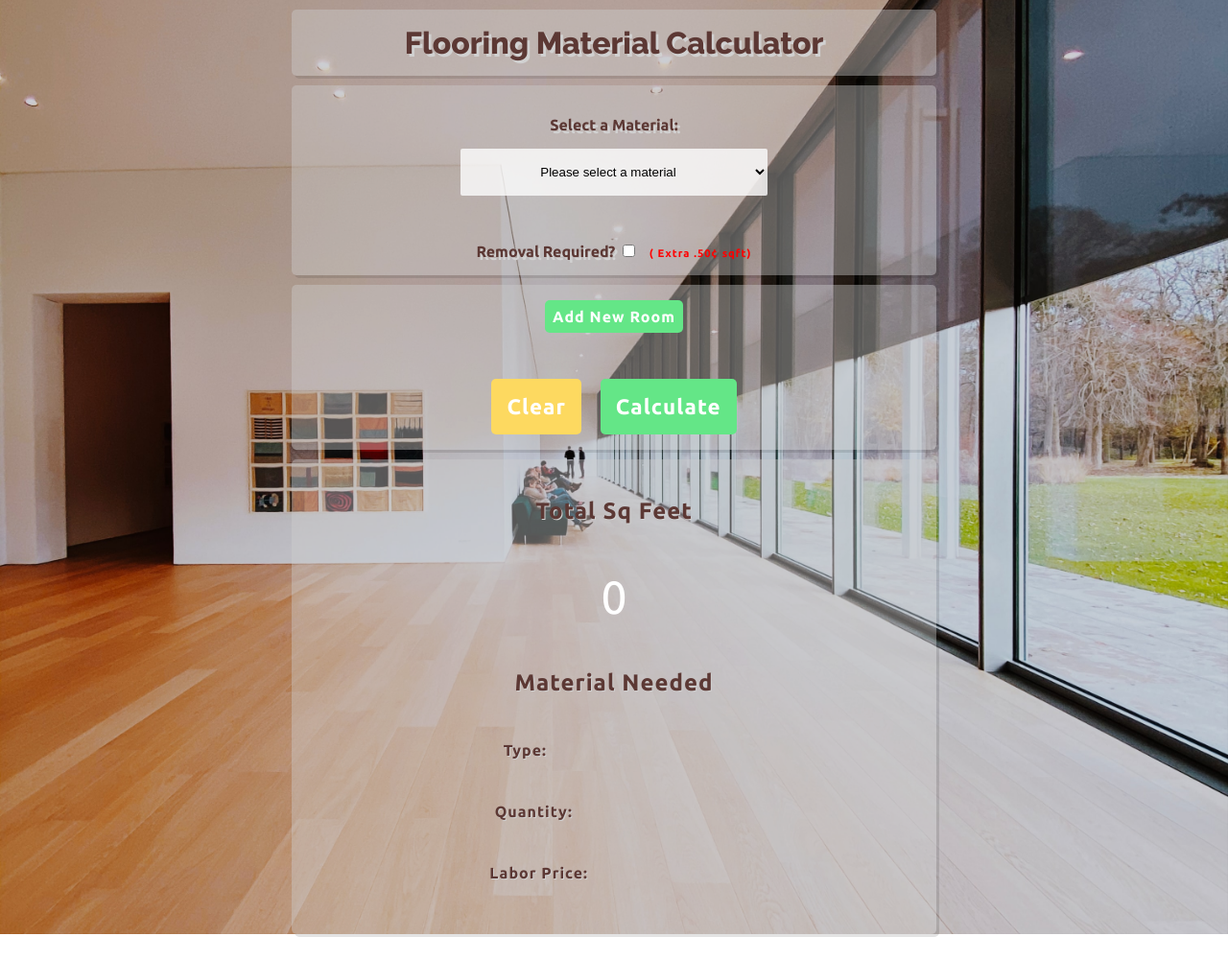
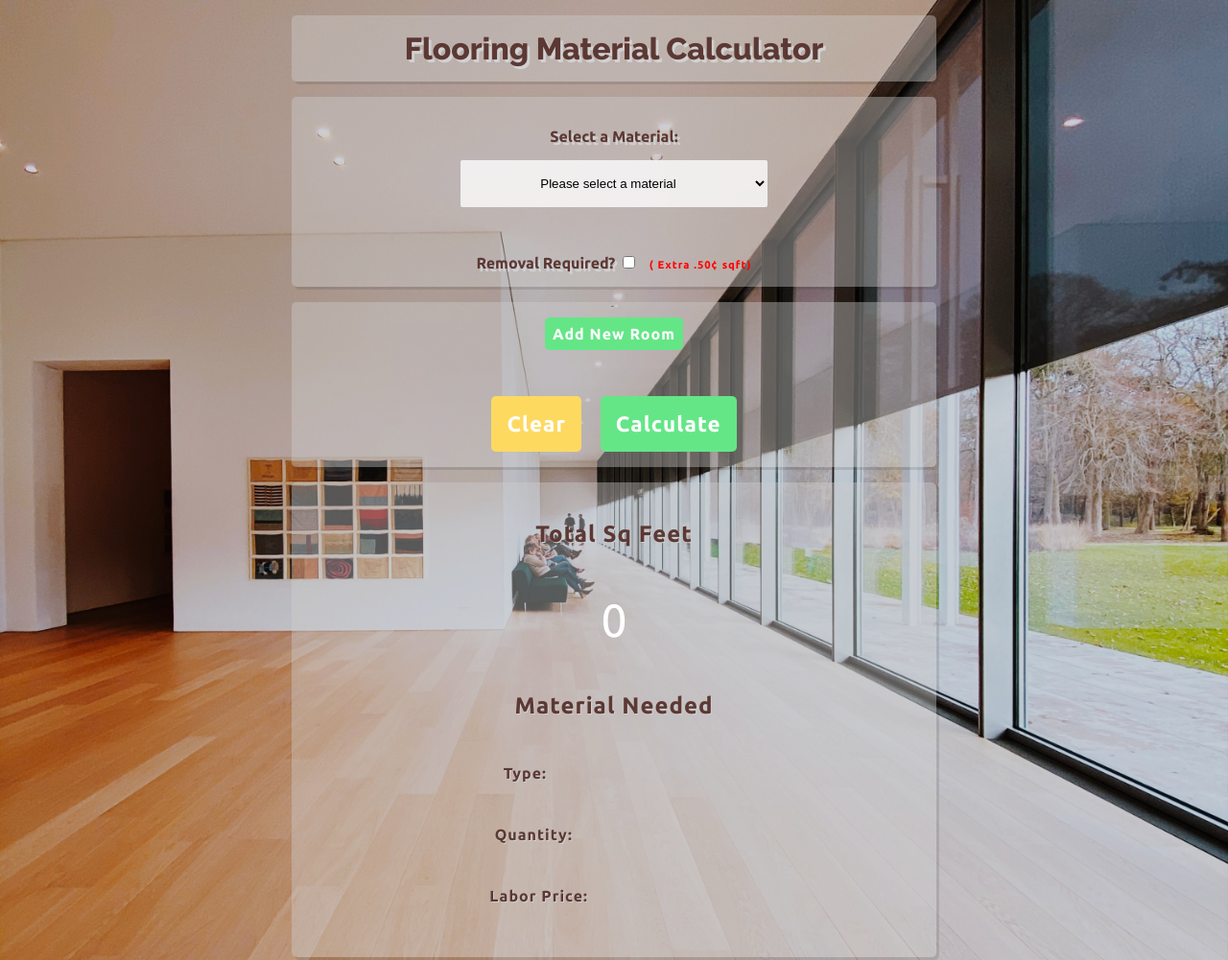
Before and after one commit to AnthonyJRay/materials-calculator, a website: page dist/index.html in a window 1280 px wide. Shown: the top 1001 px of the page at 96% size. Before the commit the page ends 974 px from the top, so only its background shows below. Drawn offline with Linux system fonts and the light colour scheme.

Commit message:
Style Tweaks

```diff
--- a/styles.scss
+++ b/sass/styles.scss
@@ -1,6 +1,9 @@
-$Quicksand: 'Quicksand', sans-serif;
-$Raleway: 'Raleway', sans-serif;
-$Ubuntu: 'Ubuntu', sans-serif;
+$Quicksand: 'Quicksand',
+sans-serif;
+$Raleway: 'Raleway',
+sans-serif;
+$Ubuntu: 'Ubuntu',
+sans-serif;
 $Danger: #e15a46;
 $DangerHover: #af4838;
 $Green: #64e687;
@@ -15,12 +18,17 @@ $Required: red;
 $FadeInLeft: SlideLeft 1.2s forwards 0s linear;
 $FadeInRight: SlideRight 1.2s forwards 0s linear;
 
+@mixin BaseContainer {
+  margin: 16px auto;
+  padding: 16px;
+}
+
 body {
   width: 100vw;
   margin: 0;
   padding: 0;
   box-sizing: border-box;
-  background-image: url('./dist/assets/flooring-image.jpg');
+  background-image: url('../assets/flooring-image.jpg');
   background-repeat: no-repeat;
   background-size: cover;
   background-position: 50% 50%;
@@ -30,12 +38,12 @@ body {
   height: 100%;
   text-align: center;
   font-family: $Ubuntu;
+  padding-bottom: 100px;
 }
 
 .main-header {
   width: 75%;
-  margin: 10px auto;
-  padding: 16px;
+  @include BaseContainer();
   font-family: $Raleway;
   background-color: $Transparent-Bg;
   border-radius: $Corner-Rounded;
@@ -43,9 +51,11 @@ body {
   color: rgb(92, 56, 52);
   text-shadow: 2.7px 2.7px rgb(209, 209, 209);
   font-size: 2.5 rem;
+
   @media (min-width: 875px) {
     width: 50%;
   }
+
   animation: $FadeInRight;
 }
 
@@ -54,11 +64,12 @@ body {
   flex-direction: column;
   align-items: center;
   width: 75%;
+
   @media (min-width: 875px) {
     width: 50%;
   }
-  padding: 16px;
-  margin: auto;
+
+  @include BaseContainer();
   background-color: $Transparent-Bg;
   border-radius: $Corner-Rounded;
   box-shadow: 3px 3px rgba(29, 29, 29, 0.122);
@@ -75,23 +86,28 @@ body {
 // Material Dropdown Menu Styles
 .material-dropdown {
   width: 75%;
+
   @media (min-width: 875px) {
     width: 50%;
   }
+
   border-radius: 2px;
   padding: 16px;
   margin-bottom: 3rem;
   background-color: rgba(250, 250, 250, 0.823);
   border: none;
+
   &:hover {
     background-color: #fff;
     // border: 0.85px solid #0239;
   }
+
   &:active,
   &:focus {
     background-color: inherit;
   }
-  & > .material-option {
+
+  &>.material-option {
     text-align: center;
   }
 }
@@ -107,11 +123,12 @@ body {
   border-radius: $Corner-Rounded;
   box-shadow: 3px 3px rgba(29, 29, 29, 0.122);
   max-width: 75%;
+
   @media (min-width: 875px) {
     width: 50%;
   }
-  margin: auto;
-  padding: 16px;
+
+  @include BaseContainer();
   animation: $FadeInLeft;
 }
 
@@ -127,6 +144,7 @@ body {
   border-radius: 5px;
   letter-spacing: 1px;
   font-family: $Ubuntu;
+
   &:hover {
     background-color: $GreenHover;
   }
@@ -138,11 +156,12 @@ body {
 
 .measurements-card {
   width: 75%;
+
   @media (min-width: 875px) {
     width: 50%;
   }
-  padding: 16px;
-  margin: 10px auto;
+
+  @include BaseContainer();
   background-color: $Transparent-Bg;
   border-radius: $Corner-Rounded;
   box-shadow: 3px 3px rgba(29, 29, 29, 0.122);
@@ -152,7 +171,6 @@ body {
 .new-area {
   display: flex;
   flex-direction: row;
-  width: 75%;
   margin: 0.5em;
   padding: 16px;
   justify-content: center;
@@ -175,19 +193,23 @@ body {
 .length-measurement,
 .width-measurement {
   align-self: center;
-  & > input {
+
+  &>input {
     width: 35%;
     margin: 0.5rem;
+
     @media (min-width: 675px) {
       margin: 0;
     }
   }
-  & > .input-label {
+
+  &>.input-label {
     color: rgb(92, 56, 52);
     margin: 10%;
     font-size: 12px;
     font-weight: bold;
     letter-spacing: 1px;
+
     @media (min-width: 675px) {
       margin: 8px;
       padding-right: 32px;
@@ -206,9 +228,11 @@ body {
   color: #fff;
   font-weight: bold;
   border-radius: 2px;
+
   &:hover {
     background-color: $DangerHover;
   }
+
   @media (min-width: 559px) {
     margin-right: 16px;
   }
@@ -246,6 +270,7 @@ body {
   letter-spacing: 1px;
   font-size: 1.4rem;
   font-family: $Ubuntu;
+
   &:hover {
     background-color: $GreenHover;
   }
@@ -267,18 +292,20 @@ body {
   display: none;
   background-color: rgba(197, 224, 186, 0.823);
   width: 75%;
-  padding: 16px;
-  margin: 1rem auto;
+  @include BaseContainer();
   border-radius: $Corner-Rounded;
+
   @media (min-width: 875px) {
     width: 50%;
   }
-  & > .box-sizing-form {
+
+  &>.box-sizing-form {
     display: flex;
     justify-content: center;
     margin: 8px;
     padding: 8px;
-    & > .size-label {
+
+    &>.size-label {
       margin-right: 16px;
       letter-spacing: 1px;
       font-size: 14px;
@@ -309,11 +336,13 @@ body {
   font-size: 3rem;
   color: $Stat-Display;
 }
+
 .material-type-value,
 .material-amount-value,
 .bid-price-value {
   font-size: 1.4rem;
   color: $Stat-Display;
+
   @media (min-width: 675px) {
     font-size: 2rem;
   }
```
Also changed, not shown: css/styles.min.css (added), dist/app.js (renamed from app.js), dist/css/styles.css, dist/css/styles.min.css (deleted), dist/index.html, 4 other files.
